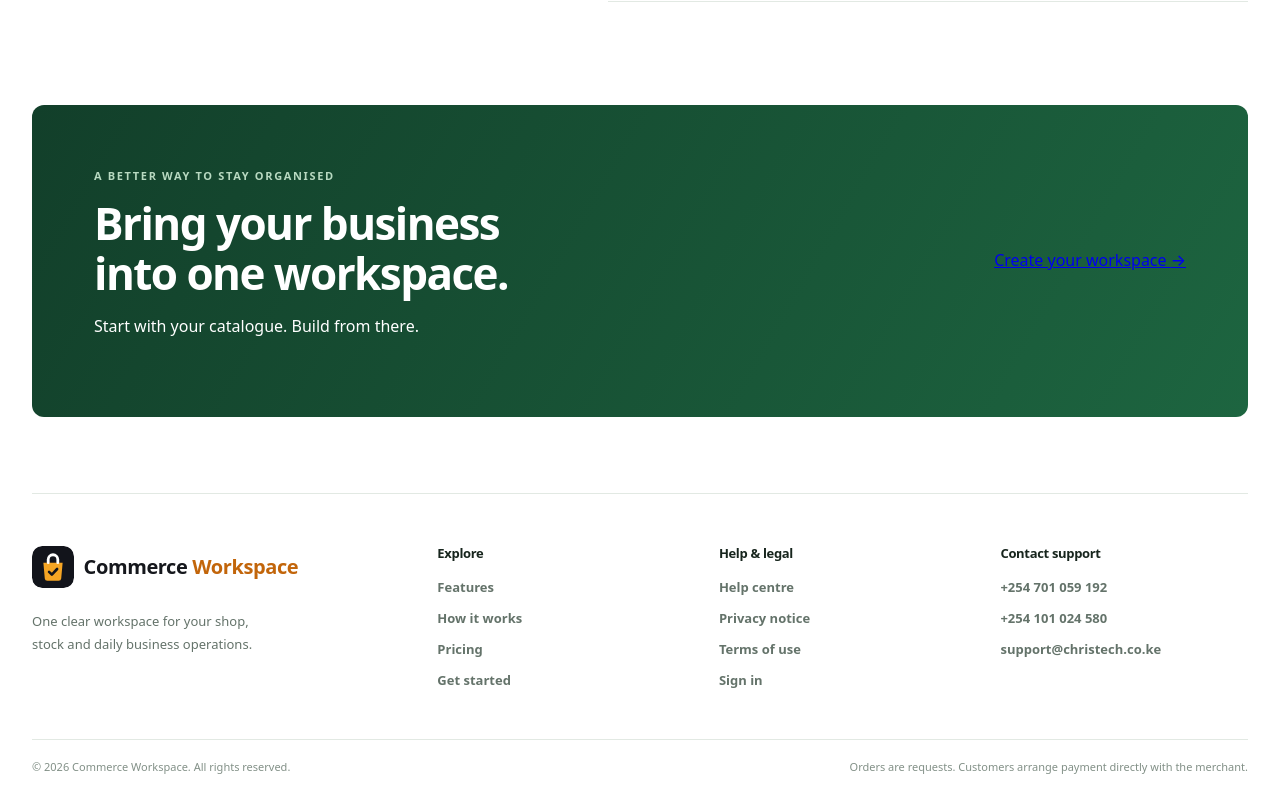
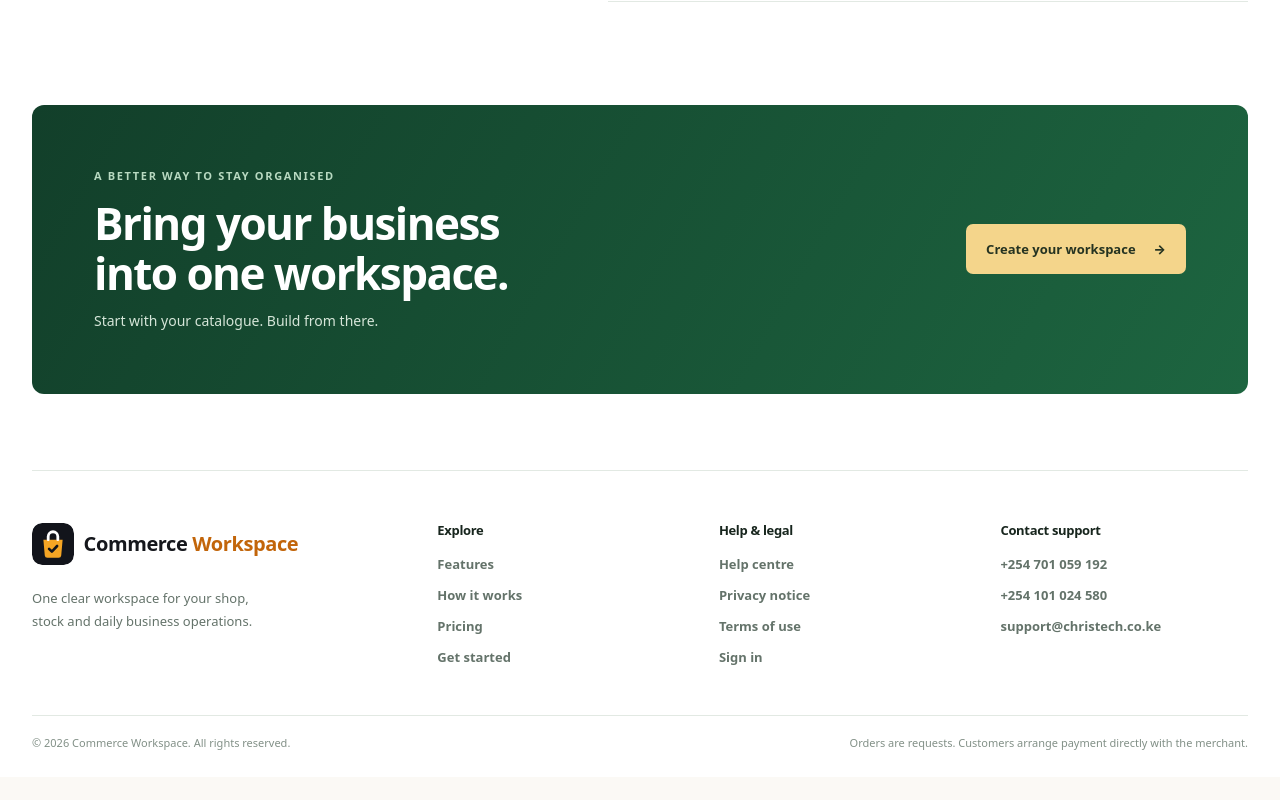
Before and after one commit to learninghub44/kenya-multitenant-commerce-docs, a Next.js app: page / in a window 1280 px wide. Shown: the part 1980-2780 px from the top of the page. After the commit the page ends 2757 px from the top, so only its background shows below. Built offline with nearby package versions, Linux system fonts and the light colour scheme.

Commit message:
Style CTA content inside motion wrapper

```diff
--- a/src/app/home.module.css
+++ b/src/app/home.module.css
@@ -175,3 +175,8 @@
 .ctaMotion{display:flex;align-items:center;justify-content:space-between;gap:30px;width:100%}
 @media(max-width:760px){.ctaMotion{align-items:flex-start;flex-direction:column}}
 @media(prefers-reduced-motion:reduce){.featureReveal,.ctaMotion{transform:none!important}}
+
+.ctaMotion>div>p:last-child{margin:12px 0 0;color:#d6e6d9;font-size:14px}
+.ctaMotion>a{display:inline-flex;align-items:center;justify-content:center;gap:18px;min-height:50px;padding:0 20px;border-radius:7px;background:#f4d58b;color:#253321;font-size:13px;font-weight:800;text-decoration:none;white-space:nowrap}
+.ctaMotion>a:hover{background:#ffe4a8}
+@media(max-width:760px){.ctaMotion>a{width:100%}}
```
